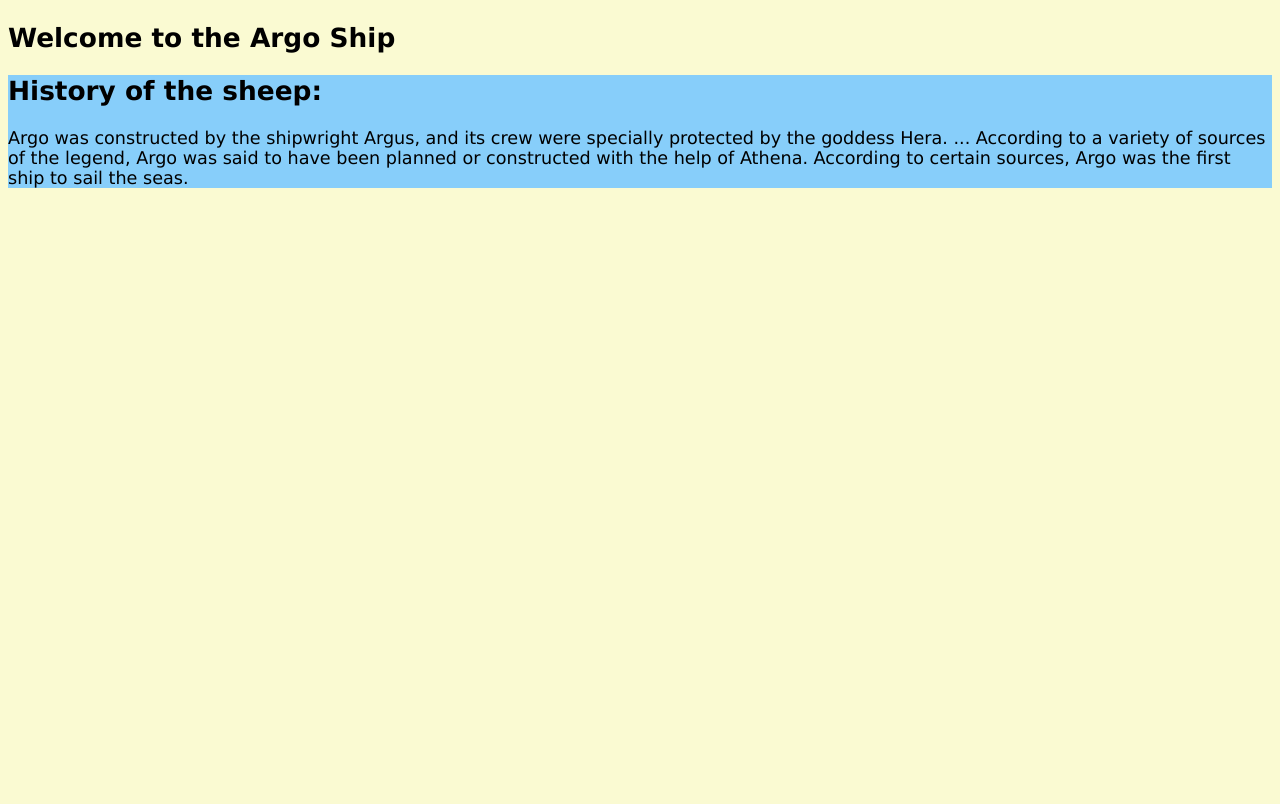
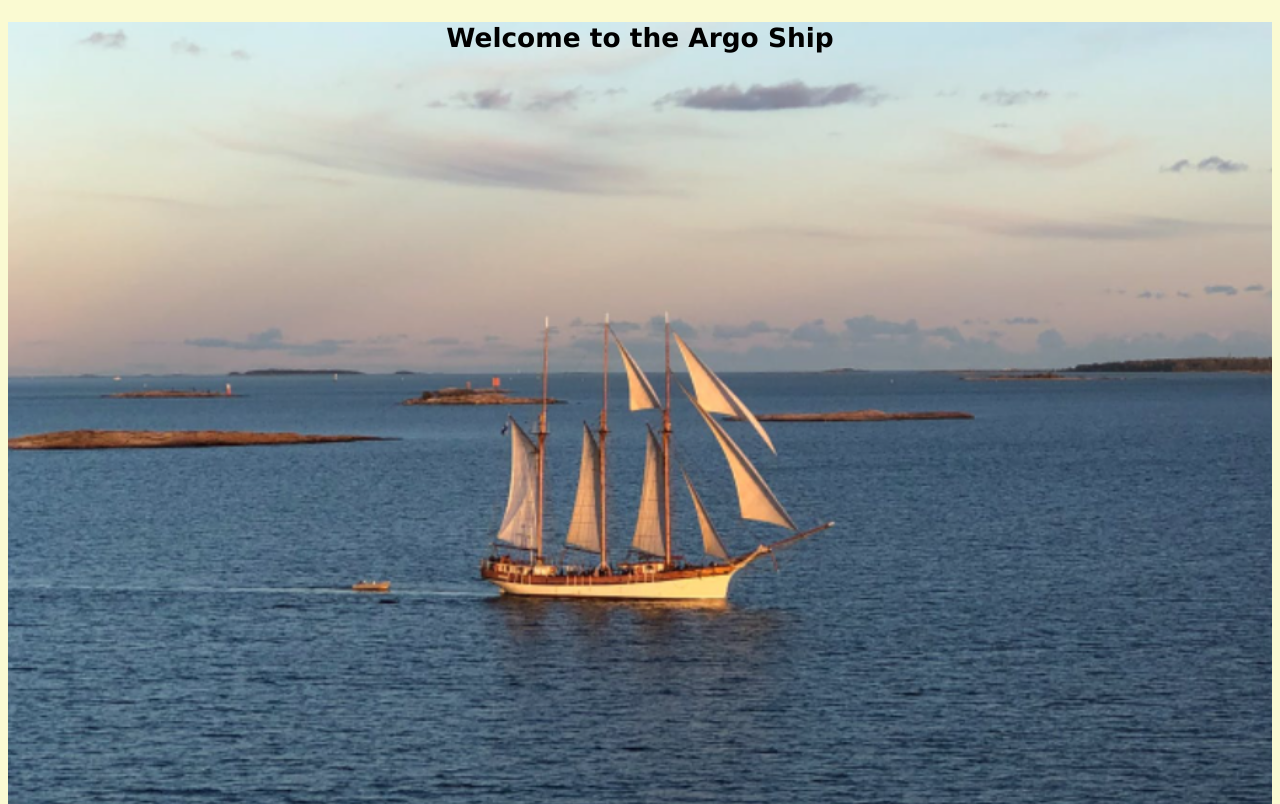
Before and after one commit to Coducteur/upToDev, a website built with Parcel: page index.html in a window 1280 px wide. Shown: the top 804 px of the page. Built offline with nearby package versions, Linux system fonts and the light colour scheme.

Commit message:
endChap6 ajout Image +modif CSS

```diff
--- a/style.css
+++ b/style.css
@@ -4,6 +4,9 @@ body {
   font-size: 1.1em;
 }
 
-#history {
-  background-color: lightskyblue;
+#welcome {
+  text-align: center;
+  height: 800px;
+  background-image: url("assets/sailboat.png");
+  background-size: cover;
 }
```
Also changed, not shown: assets/sailboat.png (added).
